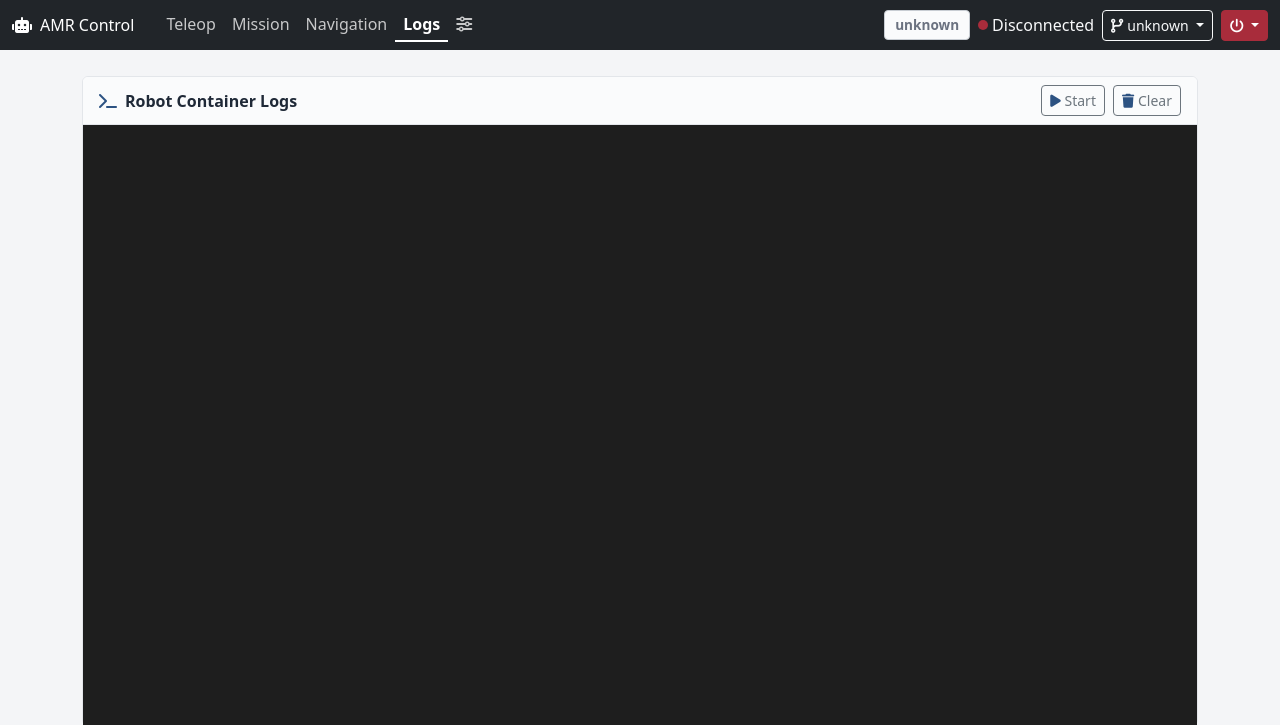
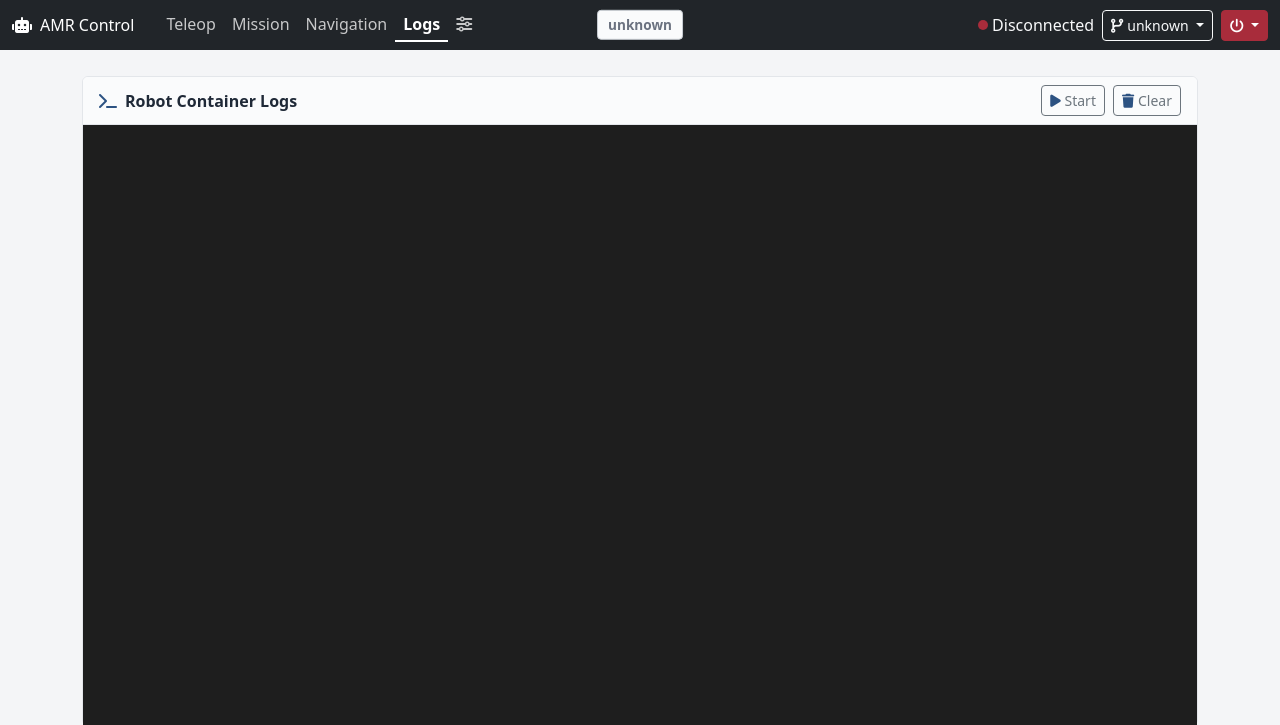
Before and after one commit to cme-research/cmeresearch_amr_webcontrol, a Django app: page /logs/ in a window 1280 px wide. Shown: the top 725 px of the page. Run offline with Django 5.2, Linux system fonts and the light colour scheme; data that the repository does not hold is empty.

Commit message:
fix(ui): center robot state badge in the navbar
The badge sat in the right-hand cluster (nav uses me-auto), so it looked
off-center. Move it into an absolutely-centered wrapper so it stays mid-header
independent of the flanking controls; hide it under 576px to avoid overlap.

```diff
--- a/templates/amr_control/_base.html
+++ b/templates/amr_control/_base.html
@@ -51,6 +51,10 @@
         .status-warning      { background-color: #ffc107; }
         .status-disconnected { background-color: var(--accent-danger); }
         .state-badge { display: inline-block; padding: 4px 10px; border-radius: 4px; font-weight: 600; font-size: 0.85rem; }
+        /* Center the robot state badge in the navbar independently of the flanking nav/right cluster. */
+        .navbar-state-center { position: absolute; left: 50%; top: 50%; transform: translate(-50%, -50%); pointer-events: none; z-index: 1; }
+        .navbar-state-center .state-badge { pointer-events: auto; }
+        @media (max-width: 575.98px) { .navbar-state-center { display: none; } }
         .state-unknown         { background-color: var(--bg-elevated); color: var(--text-muted); border: 1px solid var(--border-strong); }
         .state-initializing    { background-color: var(--accent-warning); color: #fff; }
         .state-driver_error    { background-color: var(--accent-danger);  color: #fff; }
@@ -200,7 +204,7 @@
 <body>
     <!-- Navigation Bar -->
     <nav class="navbar navbar-expand-lg navbar-dark bg-dark fixed-top">
-        <div class="container-fluid">
+        <div class="container-fluid position-relative">
             <a class="navbar-brand" href="{% url 'teleop' %}">
                 <i class="fas fa-robot me-2"></i><span class="brand-long">AMR Control</span>
             </a>
@@ -211,8 +215,10 @@
                 <li class="nav-item"><a class="nav-link{% if active_page == 'logs' %} active{% endif %}"       href="{% url 'logs' %}">Logs</a></li>
                 <li class="nav-item"><a class="nav-link{% if active_page == 'config' %} active{% endif %}"     href="{% url 'config' %}" title="Robot configuration"><i class="fas fa-sliders-h"></i></a></li>
             </ul>
+            <div class="navbar-state-center">
+                <span id="robot-state-badge" class="state-badge state-unknown">unknown</span>
+            </div>
             <div class="d-flex align-items-center">
-                <span id="robot-state-badge" class="state-badge state-unknown me-2">unknown</span>
                 <span class="status-indicator status-disconnected" id="connection-status" title="MQTT"></span>
                 <span class="text-light d-none d-md-inline" id="connection-text">Disconnected</span>
                 <div class="dropdown ms-2">
```
